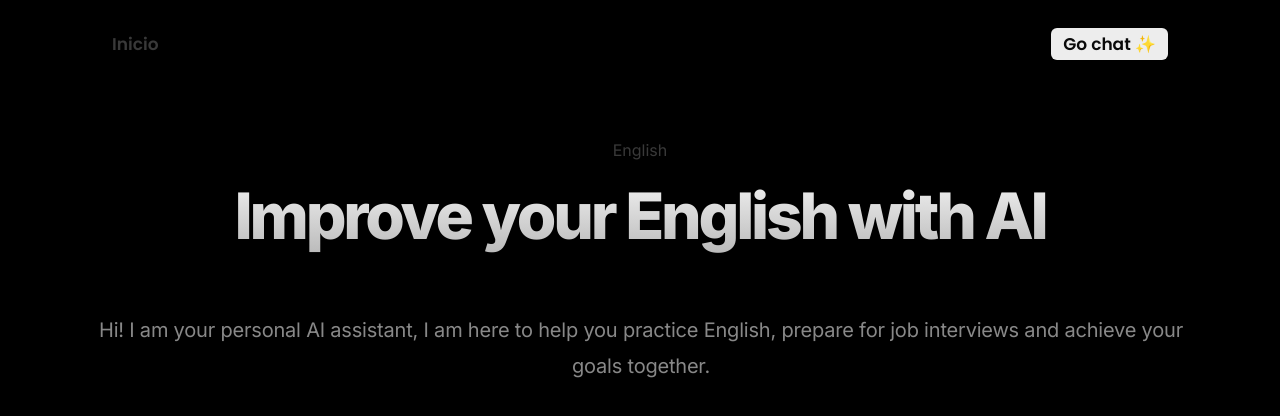
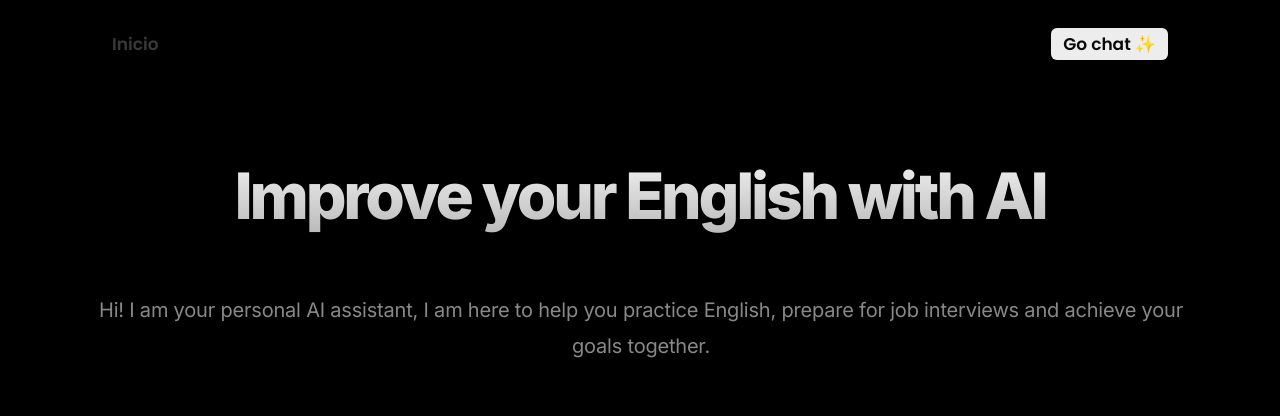
Before and after one commit to sebastianterleira/IAProyect, a Next.js app in the folder ia-proyect/: page / in a window 1280 px wide. Shown: the top 416 px of the page. Built offline with nearby package versions, Linux system fonts and the light colour scheme.

Commit message:
Mod: Delete Component Button

```diff
--- a/ia-proyect/app/page.js
+++ b/ia-proyect/app/page.js
@@ -1,14 +1,12 @@
 import Pov from '@/components/Pov';
 import Navbar from '../components/Navbar';
 import styles from '../styles/Home/page.module.css';
-import Button from '@/components/Button';
 
 export default function Home() {
 	return (
 		<>
 			<Navbar />
 			<main className={styles.main}>
-				<Button />
 				<Pov />
 			</main>
 		</>
```
